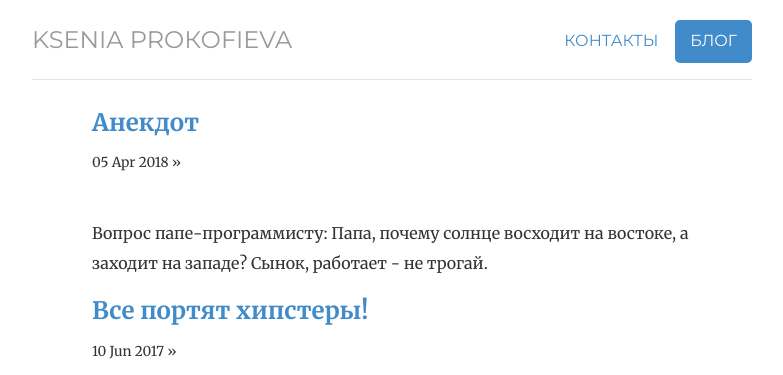
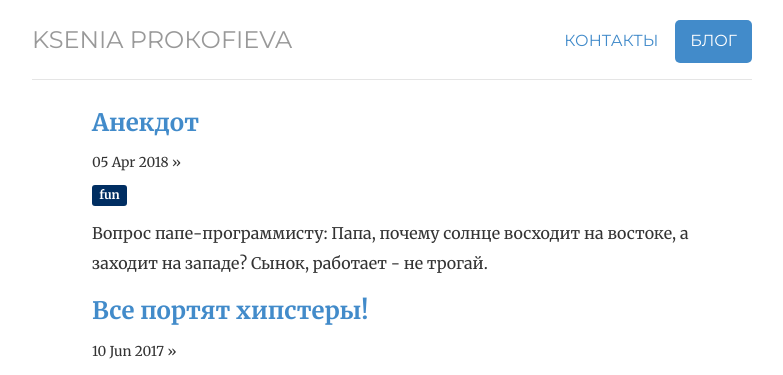
Before and after one commit to ValeraS/xenidev.github.io, a Jekyll site: the page built from notes/index.html, in a window 1280 px wide. Shown: the top 375 px of the page, without its empty margins (248-1031 px from the left). Built offline with Jekyll 4.4.1, drawn with Linux system fonts in a browser that asks for light colours.

Commit message:
Update style.css

```diff
--- a/css/style.css
+++ b/css/style.css
@@ -102,3 +102,7 @@
 small, .small {
     font-size: 85%;
 }
+
+.label-tag {
+    background-color: #002e62;
+}
```
